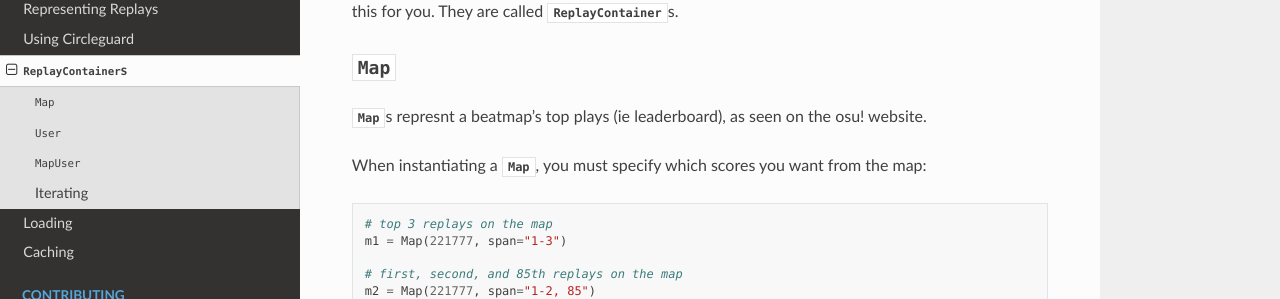
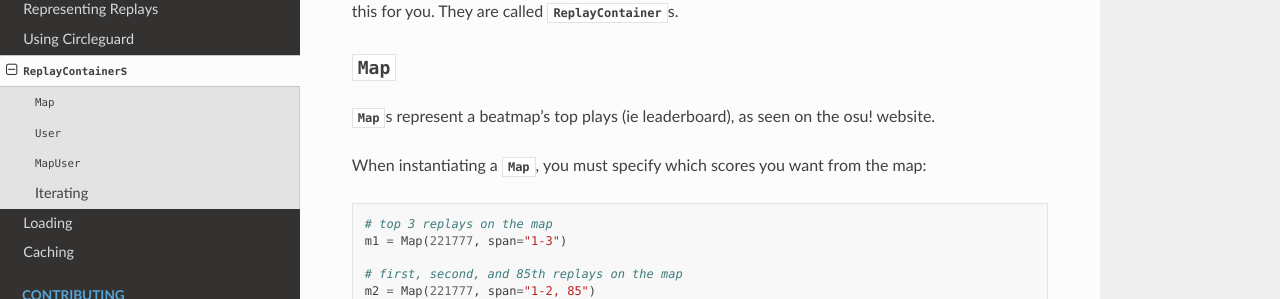
Before and after one commit to circleguard/circlecore, a Sphinx documentation site: the page built from docs/replay-containers.rst, in a window 1280 px wide and 900 px high. Shown: the part 239-538 px from the top of the window. Built offline with Sphinx 7.4.7 and the Read the Docs theme 2.0.0, drawn with Linux system fonts in a browser that asks for light colours.

Commit message:
fix typo in docs

```diff
--- a/docs/replay-containers.rst
+++ b/docs/replay-containers.rst
@@ -8,7 +8,7 @@ objects. That would be annoying, so we provide classes that do this for you. The
 |Map|
 -----
 
-|Map|\s represnt a beatmap's top plays (ie leaderboard), as seen on the osu! website.
+|Map|\s represent a beatmap's top plays (ie leaderboard), as seen on the osu! website.
 
 When instantiating a |Map|, you must specify which scores you want from the map:
 
```
